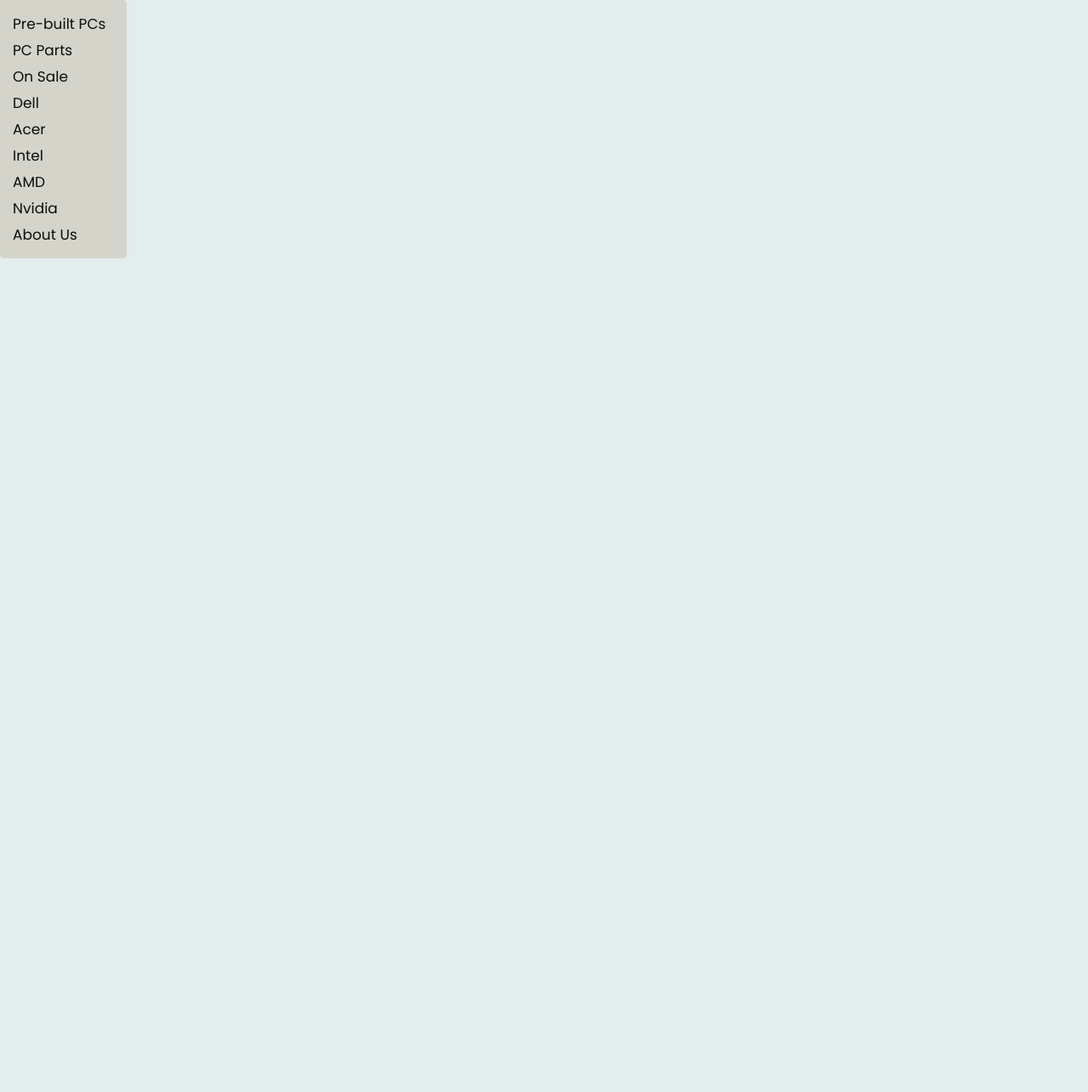
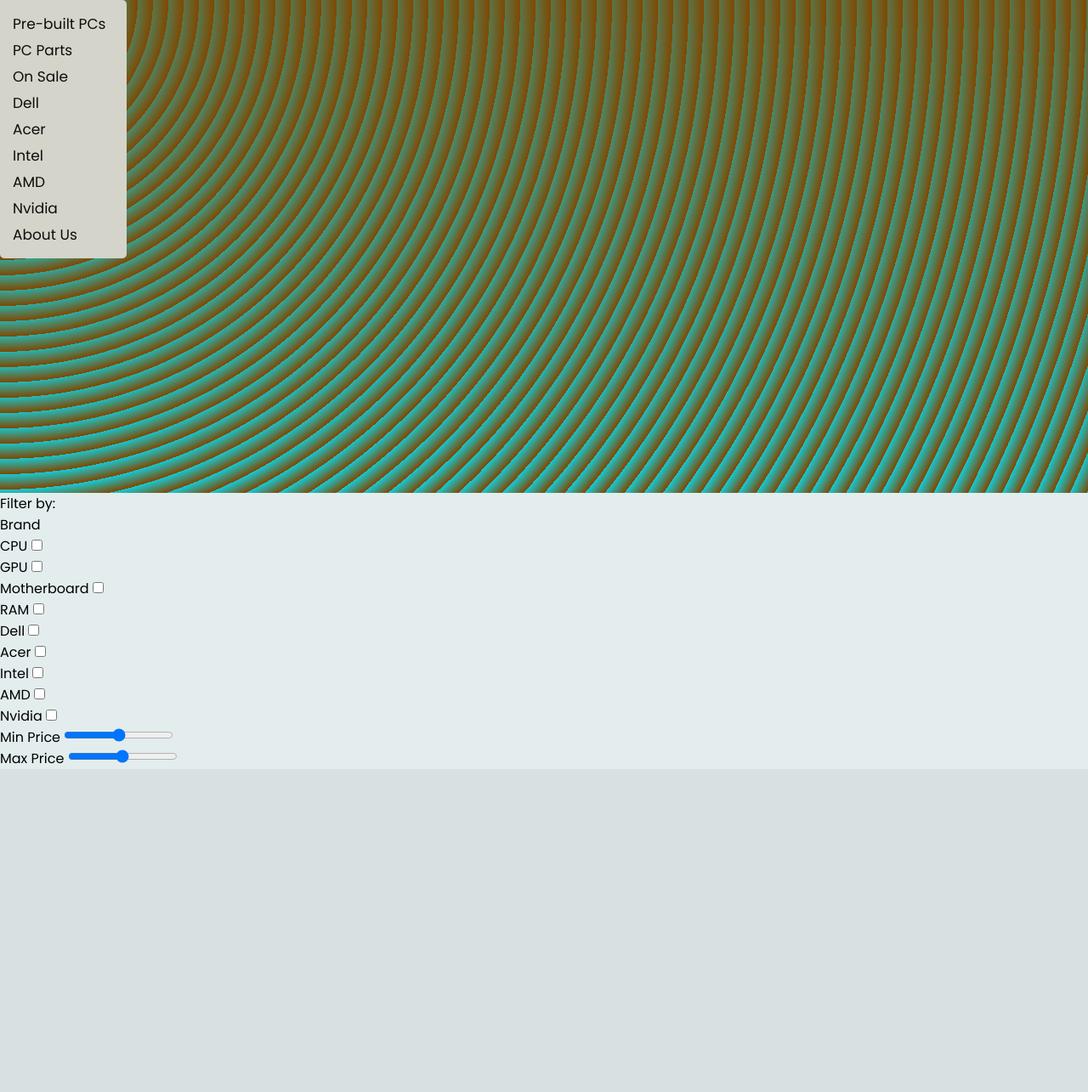
Before and after one commit to kauer3/second-hand-pc-store, a PHP site: page / in a window 1280 px wide. Shown: the part 45-1330 px from the top of the page at 85% size. Before the commit the page ends 349 px from the top, so only its background shows below. Run offline with PHP 8.4, Linux system fonts and the light colour scheme.

Commit message:
Add banner, footer and filter sections

```diff
--- a/Public/Layout/style.css
+++ b/Public/Layout/style.css
@@ -16,6 +16,8 @@
 
 header {
     display: flex;
+    position: sticky;
+    top: 0;
     flex-direction: row;
     align-items: center;
     justify-content: space-between;
@@ -159,7 +161,6 @@
     outline: none;
     padding: 0 40px 0 15px;
     border-radius: 10px;
-    /*background: none;*/
     background-color: var(--tertiary);
     border: 1px solid var(--secondary);
     transition: all 0.3s ease-in-out;
@@ -199,3 +200,19 @@
     color: #333;
     cursor: pointer;
 }
+
+.banner {
+    height: 580px;
+    width: 100%;
+    background-color: var(--primary);
+    opacity: 1;
+    background-image: repeating-radial-gradient(circle at 0 0, transparent 0, var(--primary) 18px), repeating-linear-gradient(#12ccd955, #12ccd9);
+}
+
+footer {
+    position: relative;
+    height: 380px;
+    width: 100vw;
+    bottom: 0;
+    background-color: var(--tertiary);
+}
--- a/Public/index.php
+++ b/Public/index.php
@@ -1,7 +1,61 @@
 <?php
-    include "Layout/header.php";
+include "Layout/header.php";
 ?>
-
+<div class="banner"></div>
+<div class="filter-container">
+    <div class="filter">
+        <div class="filter-title">Filter by:</div>
+        <div class="filter-item">
+            <div class="filter-item-title">Brand</div>
+            <div class="filter-item-content">
+                <div class="filter-item-content-item">
+                    <label for="CPU">CPU</label>
+                    <input type="checkbox" name="CPU" id="CPU">
+                </div>
+                <div class="filter-item-content-item">
+                    <label for="GPU">GPU</label>
+                    <input type="checkbox" name="GPU" id="GPU">
+                </div>
+                <div class="filter-item-content-item">
+                    <label for="Motherboard">Motherboard</label>
+                    <input type="checkbox" name="Motherboard" id="Motherboard">
+                </div>
+                <div class="filter-item-content-item">
+                    <label for="RAM">RAM</label>
+                    <input type="checkbox" name="RAM" id="RAM">
+                </div>
+                <div class="filter-item-content-item">
+                    <label for="Dell">Dell</label>
+                    <input type="checkbox" name="Dell" id="Dell">
+                </div>
+                <div class="filter-item-content-item">
+                    <label for="Acer">Acer</label>
+                    <input type="checkbox" name="Acer" id="Acer">
+                </div>
+                <div class="filter-item-content-item">
+                    <label for="Intel">Intel</label>
+                    <input type="checkbox" name="Intel" id="Intel">
+                </div>
+                <div class="filter-item-content-item">
+                    <label for="AMD">AMD</label>
+                    <input type="checkbox" name="AMD" id="AMD">
+                </div>
+                <div class="filter-item-content-item">
+                    <label for="Nvidia">Nvidia</label>
+                    <input type="checkbox" name="Nvidia" id="Nvidia">
+                </div>
+                <div class="filter-item-content-item">
+                    <label for="MinPrice">Min Price</label>
+                    <input type="range" name="MinPrice" id="MinPrice">
+                </div>
+                <div class="filter-item-content-item">
+                    <label for="MaxPrice">Max Price</label>
+                    <input type="range" name="MaxPrice" id="MaxPrice">
+                </div>
+            </div>
+        </div>
+    </div>
+</div>
 <?php
-    include "Layout/footer.php";
+include "Layout/footer.php";
 ?>
```
